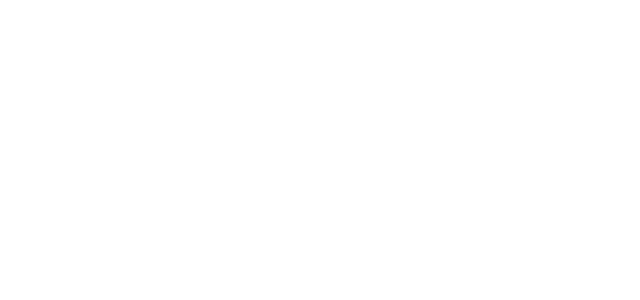
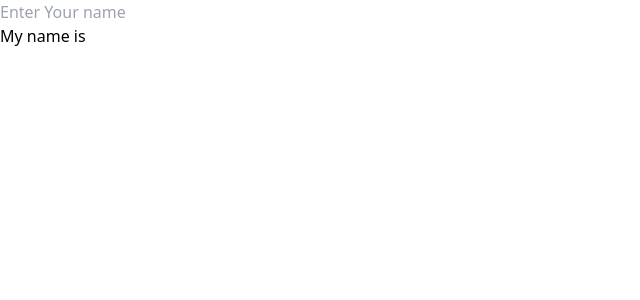
Before and after one commit to codewithzaman/React-Hooks-Tutorial, a React (Create React App) app: page / in a window 1280 px wide. Shown: the top 300 px of the page, without its empty margins (0-640 px from the left). Built offline with nearby package versions, Linux system fonts and the light colour scheme.

Commit message:
Update Useref

```diff
--- a/src/App.js
+++ b/src/App.js
@@ -1,4 +1,5 @@
 import './App.css';
+import UseRefWebDevSimplified from './Hooks-Pedro/UseRefHook/UseRefWebDevSimplified';
 // import UseRefCodvolution from './Hooks-Pedro/UseRefHook/UseRefCodvolution';
 // import UseEffectHook from './Hooks-Pedro/UseEffect/UseEffectHook';
 // import UseReducerHook from './Hooks-Pedro/UseReducer/UseReducerHook';
@@ -26,6 +27,7 @@
       {/* <UseEffectHook/> */}
       {/* <UseRefHook/> */}
       {/* <UseRefCodvolution/> */}
+      <UseRefWebDevSimplified/>
     </div>
   );
 }
--- a/src/Hooks-Pedro/UseRefHook/UseRefWebDevSimplified.js
+++ b/src/Hooks-Pedro/UseRefHook/UseRefWebDevSimplified.js
@@ -1,9 +1,16 @@
-import React from 'react'
+import React, { useState } from 'react'
 
 const UseRefWebDevSimplified = () => {
+    const [name, setName] = useState('')
   return (
-    <div>UseRefWebDevSimplified</div>
-  )
+            <div>
+                <input type="text" value={name} placeholder='Enter Your name ' onChange={(e)=>setName(e.target.value)}/><br/>
+                <div>
+                    My name is {name}
+                </div>
+
+            </div>
+    )
 }
 
 export default UseRefWebDevSimplified
```
